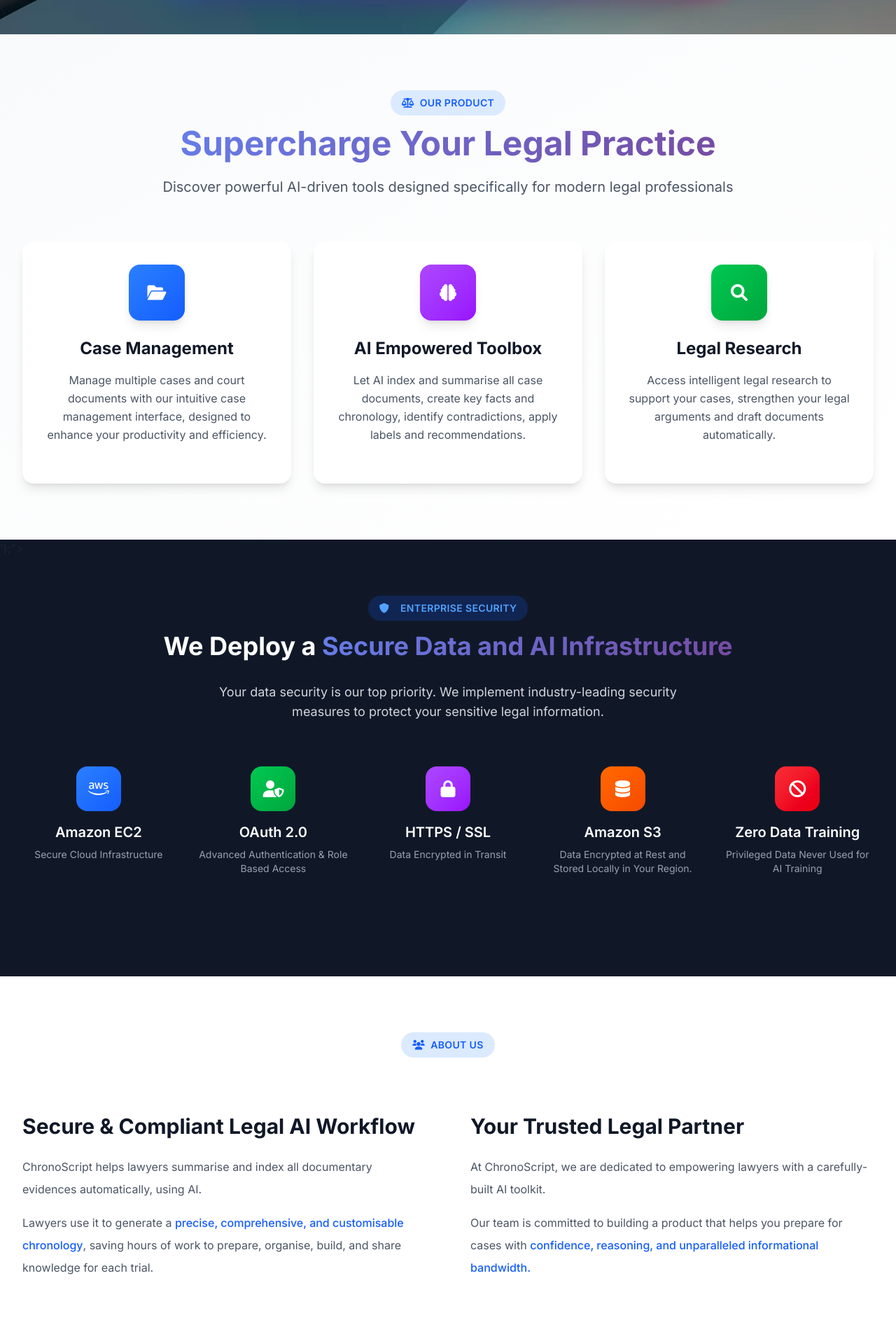
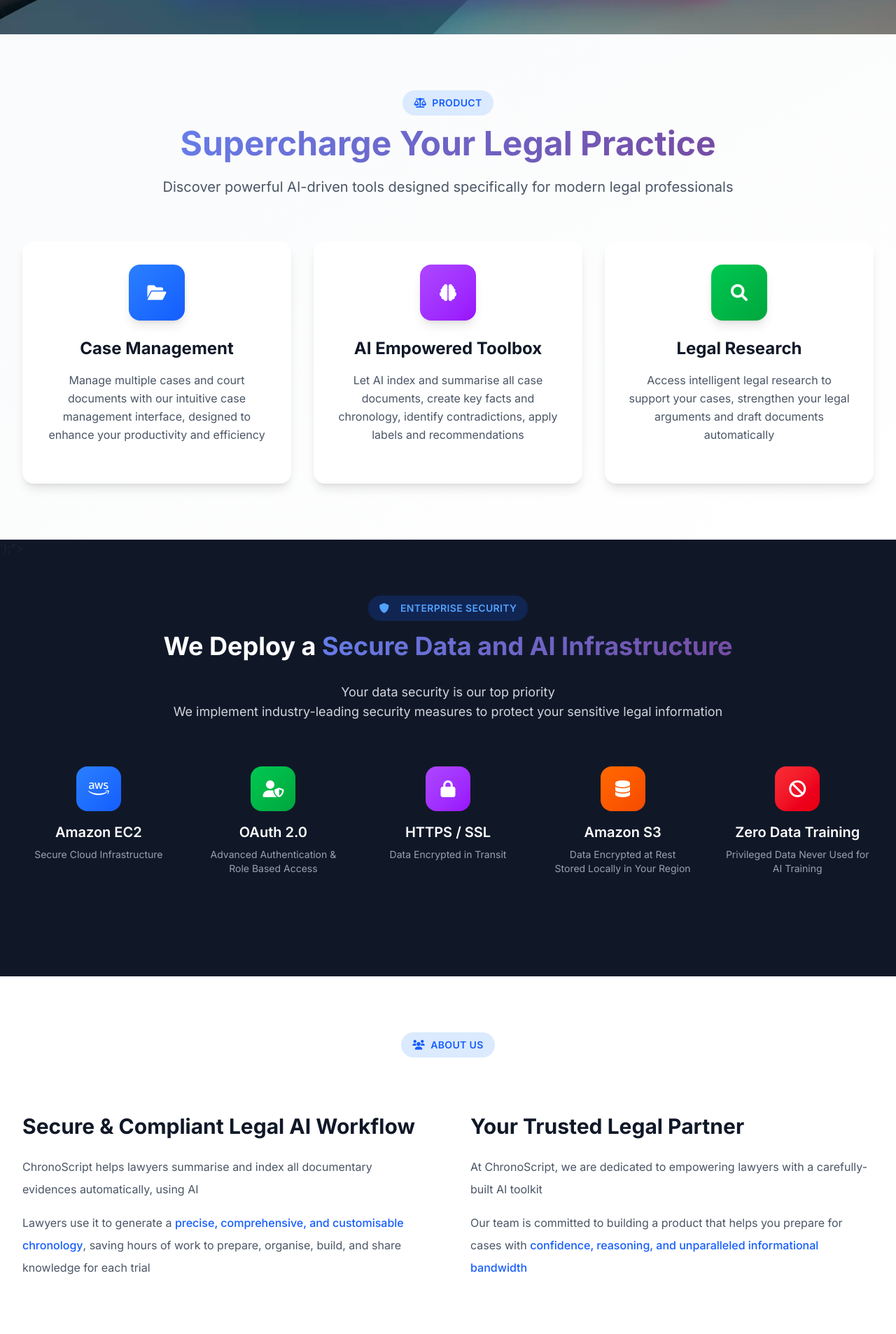
Before and after one commit to alvinku0/ChronoScript.AI_web_landing_page, a Flask app: page / in a window 1280 px wide. Shown: the part 990-2896 px from the top of the page at 70% size. Run offline with Flask 3, Linux system fonts and the light colour scheme; parts of the project's set-up code (start-up, migrations or seed data) failed here and were passed over.

Commit message:
Refine text in index.html
Updated various headings and paragraph texts for clarity and conciseness in the product and security sections. Adjusted line breaks and removed some trailing punctuation for a cleaner presentation.

```diff
--- a/templates/index.html
+++ b/templates/index.html
@@ -354,7 +354,7 @@
         <div class="max-w-7xl mx-auto px-4 sm:px-6 lg:px-8">
             <div class="text-center mb-16">
                 <span class="inline-block px-4 py-2 bg-blue-100 text-blue-600 text-sm font-semibold uppercase tracking-wide rounded-full mb-4">
-                    <i class="fas fa-balance-scale mr-2"></i>Our Product
+                    <i class="fas fa-balance-scale mr-2"></i>Product
                 </span>
                 <h2 class="text-3xl md:text-5xl font-bold text-gray-900 mb-6">
                     <span class="gradient-text">Supercharge Your Legal Practice</span>
@@ -372,7 +372,7 @@
                     </div>
                     <h3 class="text-2xl font-bold text-gray-900 mb-4 text-center">Case Management</h3>
                     <p class="text-gray-600 leading-relaxed text-center mb-6">
-                        Manage multiple cases and court documents with our intuitive case management interface, designed to enhance your productivity and efficiency.
+                        Manage multiple cases and court documents with our intuitive case management interface, designed to enhance your productivity and efficiency
                     </p>
                 </div>
 
@@ -383,7 +383,7 @@
                     </div>
                     <h3 class="text-2xl font-bold text-gray-900 mb-4 text-center">AI Empowered Toolbox</h3>
                     <p class="text-gray-600 leading-relaxed text-center mb-6">
-                        Let AI index and summarise all case documents, create key facts and chronology, identify contradictions, apply labels and recommendations.
+                        Let AI index and summarise all case documents, create key facts and chronology, identify contradictions, apply labels and recommendations
                     </p>
                 </div>
 
@@ -394,7 +394,7 @@
                     </div>
                     <h3 class="text-2xl font-bold text-gray-900 mb-4 text-center">Legal Research</h3>
                     <p class="text-gray-600 leading-relaxed text-center mb-6">
-                        Access intelligent legal research to support your cases, strengthen your legal arguments and draft documents automatically.
+                        Access intelligent legal research to support your cases, strengthen your legal arguments and draft documents automatically
                     </p>
                 </div>
             </div>
@@ -416,8 +416,9 @@
                 <h2 class="text-3xl md:text-4xl font-bold mb-8">
                     We Deploy a <span class="gradient-text">Secure Data and AI Infrastructure</span>
                 </h2>
-                <p class="text-gray-300 text-lg max-w-2xl mx-auto">
-                    Your data security is our top priority. We implement industry-leading security measures to protect your sensitive legal information.
+                <p class="text-gray-300 text-lg max-w-5xl mx-auto">
+                    Your data security is our top priority<br>
+                    We implement industry-leading security measures to protect your sensitive legal information
                 </p>
             </div>
 
@@ -435,7 +436,7 @@
                         <i class="fas fa-user-shield text-2xl text-white"></i>
                     </div>
                     <h3 class="text-xl font-semibold mb-2 group-hover:text-green-400 transition-colors">OAuth 2.0</h3>
-                    <p class="text-gray-400 text-sm">Advanced Authentication & Role Based Access</p>
+                    <p class="text-gray-400 text-sm">Advanced Authentication &<br>Role Based Access</p>
                 </div>
 
                 <div class="text-center group stagger-animation">
@@ -451,7 +452,7 @@
                         <i class="fas fa-database text-2xl text-white"></i>
                     </div>
                     <h3 class="text-xl font-semibold mb-2 group-hover:text-orange-400 transition-colors">Amazon S3</h3>
-                    <p class="text-gray-400 text-sm">Data Encrypted at Rest and Stored Locally in Your Region.</p>
+                    <p class="text-gray-400 text-sm">Data Encrypted at Rest<br>Stored Locally in Your Region</p>
                 </div>
 
                 <div class="text-center group stagger-animation">
@@ -481,10 +482,10 @@
                     </h3>
                     <div class="space-y-4">
                         <p class="text-gray-600 leading-loose">
-                            ChronoScript helps lawyers summarise and index all documentary evidences automatically, using AI.
+                            ChronoScript helps lawyers summarise and index all documentary evidences automatically, using AI
                         </p>
                         <p class="text-gray-600 leading-loose">
-                            Lawyers use it to generate a <span class="text-blue-600 font-medium">precise, comprehensive, and customisable chronology</span>, saving hours of work to prepare, organise, build, and share knowledge for each trial.
+                            Lawyers use it to generate a <span class="text-blue-600 font-medium">precise, comprehensive, and customisable chronology</span>, saving hours of work to prepare, organise, build, and share knowledge for each trial
                         </p>
                     </div>
                 </div>
@@ -495,10 +496,10 @@
                     </h3>
                     <div class="space-y-4">
                         <p class="text-gray-600 leading-loose">
-                            At ChronoScript, we are dedicated to empowering lawyers with a carefully-built AI toolkit.
+                            At ChronoScript, we are dedicated to empowering lawyers with a carefully-built AI toolkit
                         </p>
                         <p class="text-gray-600 leading-loose">
-                            Our team is committed to building a product that helps you prepare for cases with <span class="text-blue-600 font-medium">confidence, reasoning, and unparalleled informational bandwidth.</span>
+                            Our team is committed to building a product that helps you prepare for cases with <span class="text-blue-600 font-medium">confidence, reasoning, and unparalleled informational bandwidth</span>
                         </p>
                     </div>
                 </div>
@@ -523,8 +524,8 @@
                     <h2 class="text-3xl md:text-5xl font-bold text-gray-900 mb-8 tracking-wide">
                         Ready to <span class="gradient-text">Transform</span> Your Legal Practice?
                     </h2>
-                    <p class="text-gray-600 mb-8 text-lg leading-loose">
-                        Reach out to us to explore how ChronoScript can empower your legal practice. Whether you have inquiries or are ready to get started, we are here to support you every step of the way.
+                    <p class="text-gray-600 mb-8 leading-loose">
+                        Reach out to us to explore how ChronoScript can empower your legal practice. Whether you have inquiries or are ready to get started, we are here to support you every step of the way
                     </p>
 
                     <!-- Contact Info Cards -->
```
